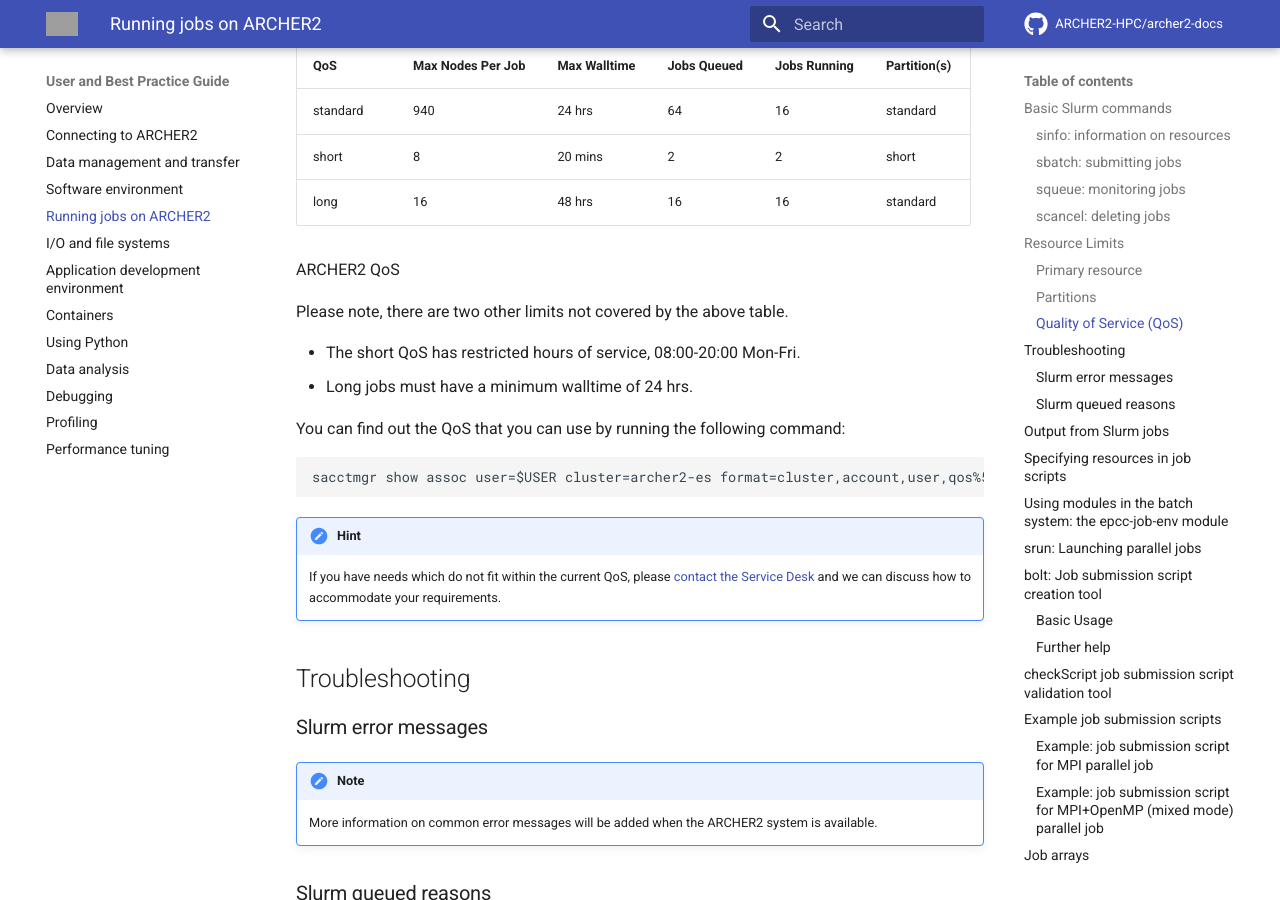
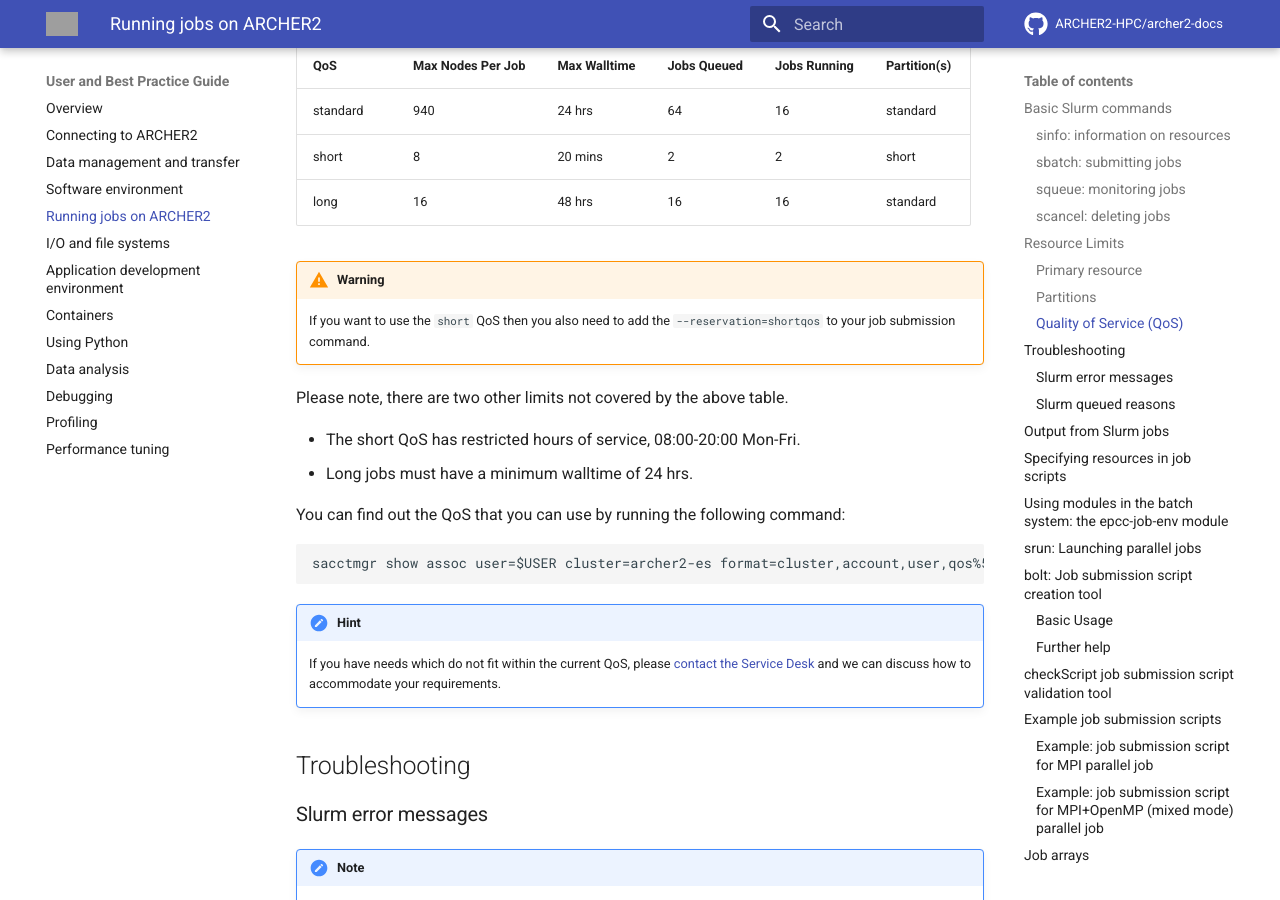
Before and after one commit to ARCHER2-HPC/archer2-docs, an MkDocs documentation site: the page built from docs/user-guide/scheduler.md, in a window 1280 px wide and 900 px high, scrolled down 3544 px. Built offline with MkDocs 1.6.1 and Material for MkDocs 9.7.7, drawn with Linux system fonts in a browser that asks for light colours; comment, search, counter and statistics services are not loaded; grey boxes are pictures that could not be loaded.

Commit message:
Adds note on short QoS reservation

```diff
--- a/docs/user-guide/scheduler.md
+++ b/docs/user-guide/scheduler.md
@@ -155,7 +155,9 @@
 | short    | 8                 | 20 mins      | 2           | 2            | short        |
 | long     | 16                | 48 hrs       | 16          | 16           | standard     |
 
-ARCHER2 QoS
+!!! warning
+    If you want to use the `short` QoS then you also need to add the
+    `--reservation=shortqos` to your job submission command.
 
 Please note, there are two other limits not covered by the above table.
 
```
